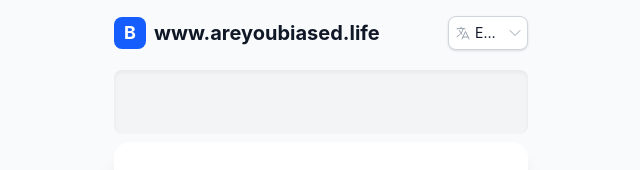
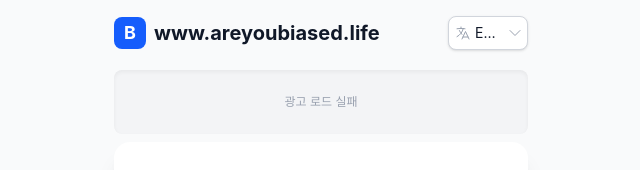
Before and after one commit to darkbluesing/Bias_Test_2, a Next.js app: page / in a window 1280 px wide. Shown: the top 170 px of the page, without its empty margins (319-959 px from the left). Built offline with nearby package versions, Linux system fonts and the light colour scheme.

Commit message:
feat: Integrate Adsterra banner and add debugging logs

```diff
--- a/src/app/layout.tsx
+++ b/src/app/layout.tsx
@@ -18,9 +18,6 @@
     siteName: "Are You Biased",
     type: "website",
   },
-  other: {
-    "google-adsense-account": "ca-pub-9411264810928915",
-  },
 };
 
 export default function RootLayout({
--- a/src/app/page.tsx
+++ b/src/app/page.tsx
@@ -7,7 +7,7 @@
 import { useHydration } from '@/lib/useHydration';
 import { LanguageSelector } from '@/components/ui/LanguageSelector';
 import { Button } from '@/components/ui/Button';
-import { AdSense } from '@/components/ui/AdSense';
+import { AdsterraBanner } from '@/components/ui/AdsterraBanner';
 
 export default function HomePage() {
   const router = useRouter();
@@ -57,7 +57,7 @@
       <main className="px-4 py-1">
         <div className="max-w-mobile mx-auto">
           <div className="mb-2">
-            <AdSense className="bg-gray-100 rounded-lg min-h-[64px] flex items-center justify-center shadow-inner" />
+            <AdsterraBanner className="bg-gray-100 rounded-lg min-h-[64px] w-full overflow-hidden shadow-inner" />
           </div>
 
           <div className="bg-white rounded-2xl shadow-xl p-6 md:p-8 mb-3">
@@ -125,7 +125,7 @@
           </div>
 
           <div className="mb-8">
-            <AdSense className="bg-gray-100 rounded-lg min-h-[64px] flex items-center justify-center shadow-inner" />
+            <AdsterraBanner className="bg-gray-100 rounded-lg min-h-[64px] w-full overflow-hidden shadow-inner" />
           </div>
         </div>
       </main>
--- a/src/app/result/page.tsx
+++ b/src/app/result/page.tsx
@@ -7,6 +7,7 @@
 import { getBiasCategory } from '@/data/solutions';
 import { ShareButton } from '@/components/ui/ShareButton';
 import { ResultChart } from '@/components/ui/ResultChart';
+import { AdsterraBanner } from '@/components/ui/AdsterraBanner';
 
 export default function ResultPage() {
   const router = useRouter();
@@ -125,7 +126,7 @@
       <main className="px-4 py-1">
         <div className="max-w-mobile mx-auto">
           <div className="mb-3" data-hide-in-export="true">
-            <div className="bg-gray-100 rounded-lg h-16 flex items-center justify-center text-gray-500 text-sm">광고 공간</div>
+            <AdsterraBanner className="bg-gray-100 rounded-lg min-h-[64px] w-full overflow-hidden" />
           </div>
 
           <div id="result-container" className="bg-white rounded-xl shadow-lg overflow-visible relative">
@@ -173,7 +174,7 @@
           </div>
 
           <div className="mt-3" data-hide-in-export="true">
-            <div className="bg-gray-100 rounded-lg h-16 flex items-center justify-center text-gray-500 text-sm">광고 공간</div>
+            <AdsterraBanner className="bg-gray-100 rounded-lg min-h-[64px] w-full overflow-hidden" />
           </div>
 
           <div className="flex flex-row gap-2 sm:gap-4 justify-center items-center mt-4 px-2" data-hide-in-export="true">
--- a/src/app/test/page.tsx
+++ b/src/app/test/page.tsx
@@ -9,6 +9,7 @@
 import { useHydration } from '@/lib/useHydration';
 import { ProgressBar } from '@/components/ui/ProgressBar';
 import { QuestionCard } from '@/components/ui/QuestionCard';
+import { AdsterraBanner } from '@/components/ui/AdsterraBanner';
 
 export default function TestPage() {
   const router = useRouter();
@@ -113,7 +114,7 @@
 
       <main className="max-w-mobile mx-auto p-4 py-1">
         <div className="mb-3">
-          <div className="bg-gray-100 rounded-lg h-16 flex items-center justify-center text-gray-500 text-sm shadow-inner">광고 공간</div>
+          <AdsterraBanner className="bg-gray-100 rounded-lg min-h-[64px] w-full overflow-hidden" />
         </div>
 
         <ProgressBar progress={progress} className="mb-4" />
@@ -137,7 +138,7 @@
         />
 
         <div className="mt-4">
-          <div className="bg-gray-100 rounded-lg h-16 flex items-center justify-center text-gray-500 text-sm shadow-inner">광고 공간</div>
+          <AdsterraBanner className="bg-gray-100 rounded-lg min-h-[64px] w-full overflow-hidden" />
         </div>
       </main>
     </div>
--- a/src/components/ui/AdSense.tsx
+++ /dev/null
@@ -1,38 +0,0 @@
-'use client';
-
-import { useEffect } from 'react';
-
-declare global {
-  interface Window {
-    adsbygoogle: unknown[];
-  }
-}
-
-interface AdSenseProps {
-  className?: string;
-  style?: React.CSSProperties;
-}
-
-export function AdSense({ className = "", style = {} }: AdSenseProps) {
-  useEffect(() => {
-    try {
-      const adsbygoogle = (window.adsbygoogle = window.adsbygoogle || []);
-      adsbygoogle.push({});
-    } catch (err) {
-      console.error('AdSense error:', err);
-    }
-  }, []);
-
-  return (
-    <div className={className} style={style}>
-      <ins
-        className="adsbygoogle"
-        style={{ display: 'block' }}
-        data-ad-client="ca-pub-9411264810928915"
-        data-ad-slot="1284981608"
-        data-ad-format="auto"
-        data-full-width-responsive="true"
-      />
-    </div>
-  );
-}
--- /dev/null
+++ b/src/components/ui/AdsterraBanner.tsx
@@ -0,0 +1,113 @@
+'use client';
+
+import { useEffect, useRef, type CSSProperties } from 'react';
+
+interface AdsterraBannerProps {
+  className?: string;
+  style?: CSSProperties;
+  scriptSrc?: string;
+}
+
+const DEFAULT_ADSTERRA_SRC = '//pl27945413.effectivegatecpm.com/27/23/be/2723be74bc8a913990e841a924f21e3b.js';
+
+export function AdsterraBanner({ className = '', style, scriptSrc }: AdsterraBannerProps) {
+  const containerRef = useRef<HTMLDivElement | null>(null);
+  const fallbackRef = useRef<HTMLDivElement | null>(null);
+
+  useEffect(() => {
+    const container = containerRef.current;
+    const fallback = fallbackRef.current;
+    console.log('AdsterraBanner: useEffect triggered. Container:', container);
+
+    if (!container) {
+      console.error('AdsterraBanner: Container ref is not available.');
+      return;
+    }
+
+    // Clear previous ad content and scripts
+    const existingScript = container.querySelector('script[data-adsterra]');
+    if (existingScript) {
+      console.log('AdsterraBanner: Removing existing script.');
+      existingScript.remove();
+    }
+
+    if (fallback) {
+      fallback.classList.remove('hidden');
+      fallback.textContent = '광고 로딩 중...';
+      console.log('AdsterraBanner: Fallback shown.');
+    }
+
+    // Remove any leftover ad elements from previous renders
+    Array.from(container.children).forEach((child) => {
+      if (child !== fallback && child.tagName !== 'SCRIPT') {
+        console.log('AdsterraBanner: Removing leftover child:', child);
+        child.remove();
+      }
+    });
+
+    const script = document.createElement('script');
+    script.type = 'text/javascript';
+    script.src = scriptSrc || DEFAULT_ADSTERRA_SRC;
+    script.dataset.adsterra = 'true';
+    script.async = true;
+
+    console.log(`AdsterraBanner: Creating and appending new script with src: ${script.src}`);
+
+    script.addEventListener('load', () => {
+      console.log('AdsterraBanner: Script LOADED successfully.');
+      if (fallback) {
+        // The script loaded, but it might not have placed an ad.
+        // We hide the fallback to prevent overlap if an ad does render.
+        fallback.classList.add('hidden');
+        console.log('AdsterraBanner: Fallback hidden on script load.');
+      }
+      // Check if the ad script added any content.
+      const adContent = Array.from(container.children).filter(
+        (child) => child !== fallback && child !== script
+      );
+      if (adContent.length > 0) {
+        console.log('AdsterraBanner: Ad content detected.', adContent);
+      } else {
+        console.warn('AdsterraBanner: Script loaded, but NO ad content was added by the script.');
+      }
+    });
+
+    script.addEventListener('error', (e) => {
+      console.error('AdsterraBanner: Script FAILED to load.', e);
+      if (fallback) {
+        fallback.textContent = '광고 로드 실패';
+        console.log('AdsterraBanner: Fallback text updated to "error".');
+      }
+    });
+
+    container.appendChild(script);
+
+    return () => {
+      console.log('AdsterraBanner: Cleanup function running.');
+      if (script && script.parentElement) {
+        console.log('AdsterraBanner: Removing script on cleanup.');
+        script.remove();
+      }
+      if (fallback) {
+        fallback.classList.remove('hidden');
+        fallback.textContent = '광고 로딩 중...';
+      }
+    };
+  }, [scriptSrc]);
+
+  return (
+    <div
+      ref={containerRef}
+      className={`relative ${className}`}
+      style={{ width: '100%', minHeight: '64px', ...style }}
+    >
+      <div
+        ref={fallbackRef}
+        data-adsterra-fallback
+        className="absolute inset-0 flex items-center justify-center text-xs text-gray-400 pointer-events-none"
+      >
+        광고 로딩 중...
+      </div>
+    </div>
+  );
+}
```
